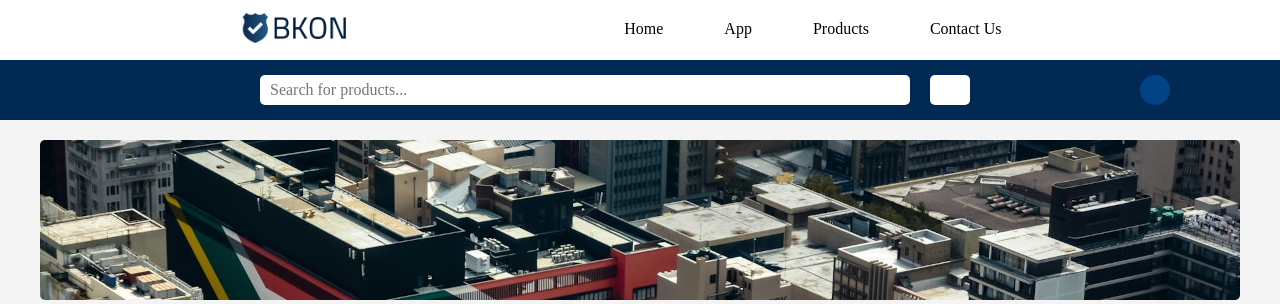
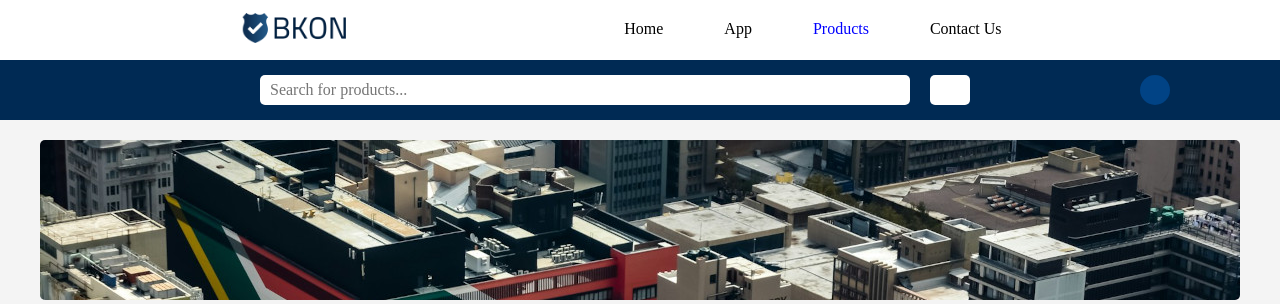
Before and after one commit to royye6/bkon-personal-safety, a Flask app: page /shop in a window 1280 px wide. Shown: the top 304 px of the page. Run offline with Flask 3, Linux system fonts and the light colour scheme; data that the repository does not hold is empty.

Commit message:
nav elements active

```diff
--- a/static/main.css
+++ b/static/main.css
@@ -539,11 +539,7 @@
     border-radius: 20px;
 }
 
-.active {
-    background-color: var(--sitebluehover)
-}
-
-.categories.active {
+.categories div:active {
     background-color: var(--sitebluehover)
 }
 
--- a/templates/base.html
+++ b/templates/base.html
@@ -19,9 +19,9 @@
         </div>
         <nav class="navbar">
             <ul>
-                <li class="navbar-home"><a href="{{ url_for('index') }}">Home</a></li>
-                <li class="navbar-app"><a href="{{ url_for('m_app') }}">App</a></li>
-                <li class="navbar-products"><a href="{{ url_for('shop') }}">Products</a></li>
+                <li class="navbar-home"><a href="{{ url_for('index') }}" class="nav-link {% if request.path == '/' %}active{% endif %}">Home</a></li>
+                <li class="navbar-app"><a href="{{ url_for('m_app') }}" class="nav-link {% if request.path == '/app' %}active{% endif %}">App</a></li>
+                <li class="navbar-products"><a href="{{ url_for('shop') }}" class="nav-link {% if request.path == '/shop' %}active{% endif %}">Products</a></li>
                 <li class="navbar-contact"><a href="#footer">Contact Us</a></li>
             </ul>
         </nav>
```
